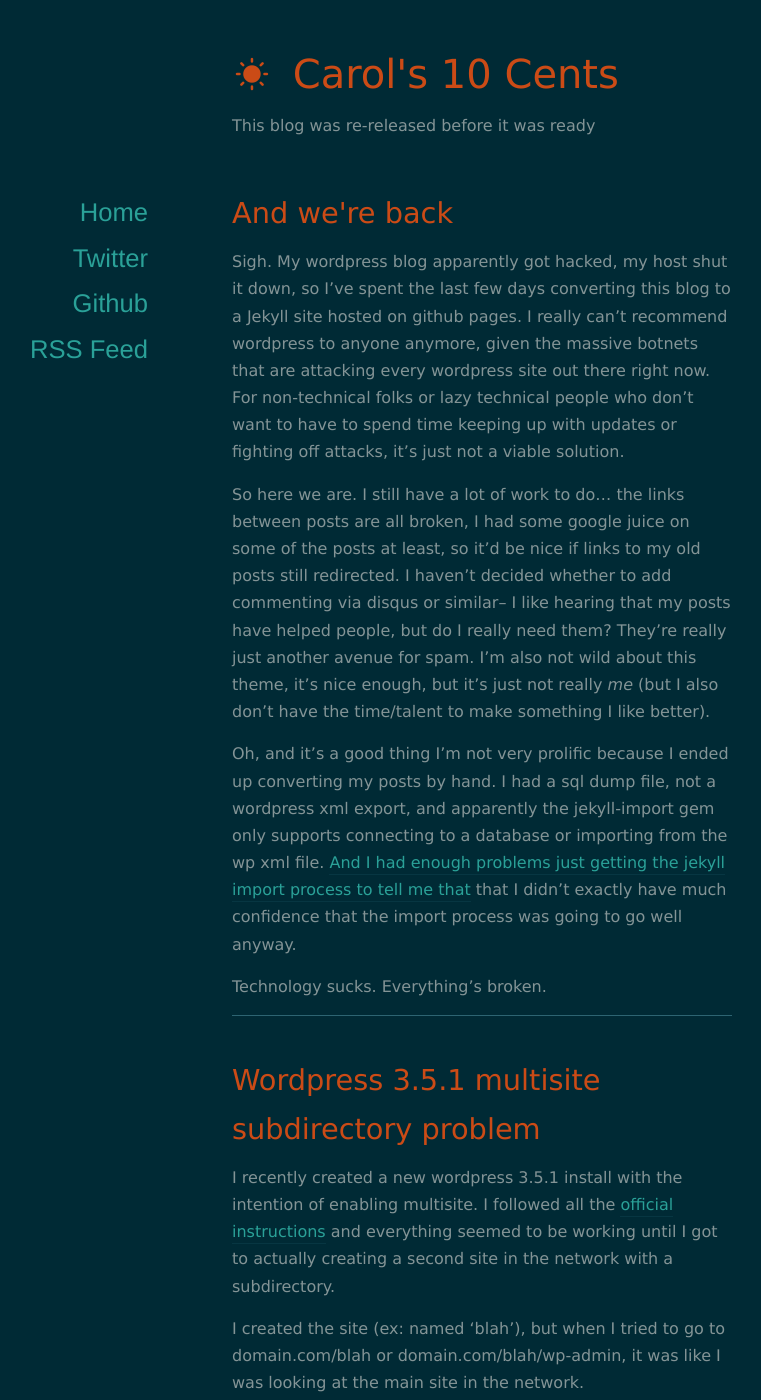
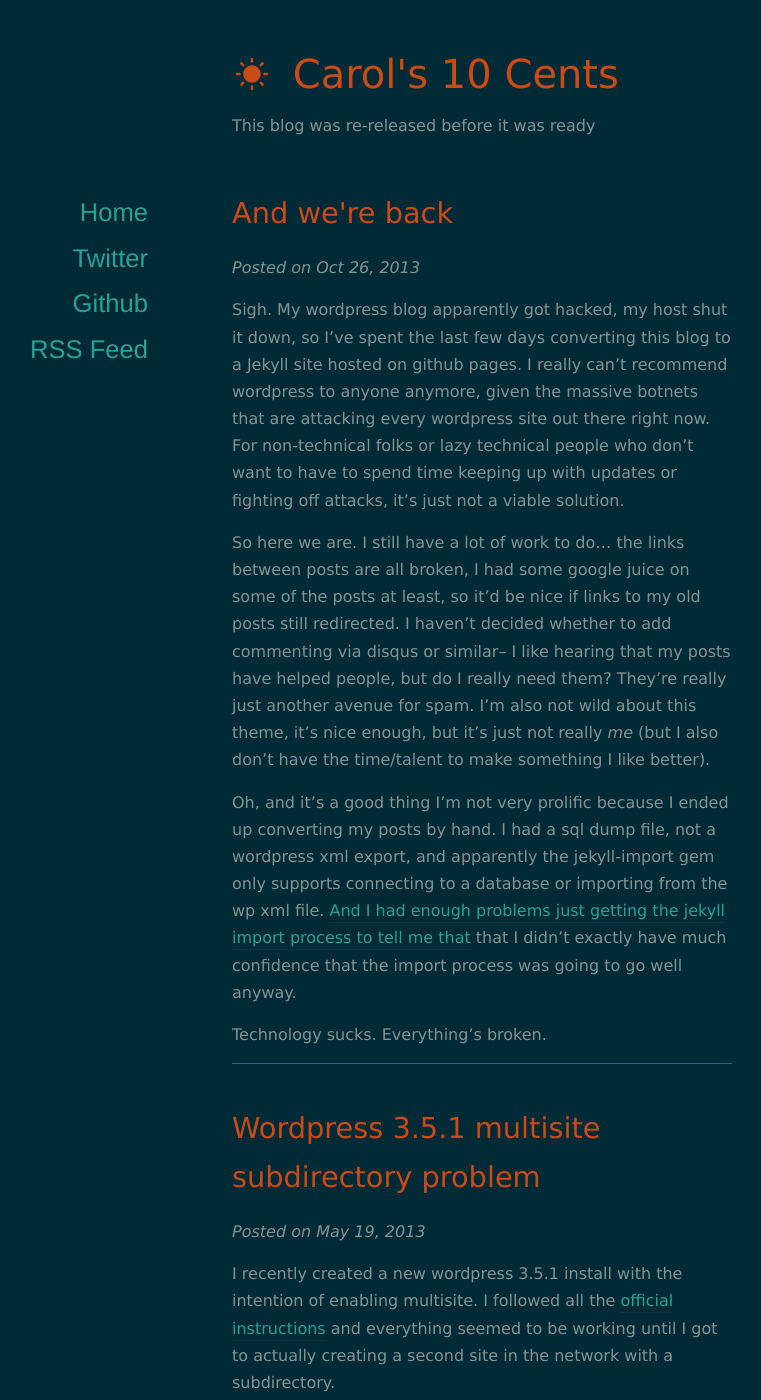
Before and after one commit to carols10cents/carol-nichols.com, a Jekyll site: the page built from index.html, in a window 1280 px wide and 1400 px high. Shown: the whole window, without its empty margins (158-919 px from the left). Built offline with Jekyll 4.4.1, drawn with Linux system fonts in a browser that asks for light colours; nearby versions of some CDN libraries; Markdown is read by kramdown in place of the engine named in the settings; the list of posts is cut into pages by our own code; some of the changed text lies outside the part shown.

Commit message:
Adding the date to posts on the home page

```diff
--- a/index.html
+++ b/index.html
@@ -15,6 +15,7 @@
 		{% else %}
 			<h1><a href="{{ post.url }}">{{ post.title }}</a></h1>
 		{% endif %}
+    <p class="meta">Posted on <span class="postdate">{{ post.date | date: "%b %d, %Y" }}</span></p>
 
 		<div class="post-content">{{ post.content }}</div>
 
```
